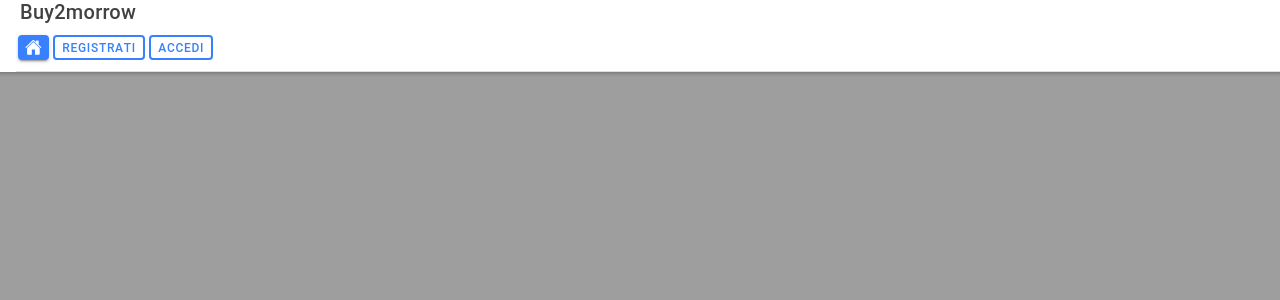
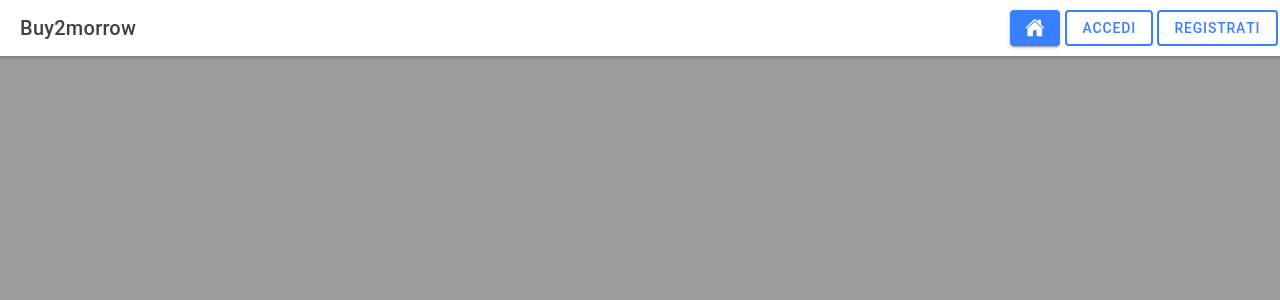
Before and after one commit to dariamaggi/BuyTomorrow, a React (Create React App) app: page /home in a window 1280 px wide. Shown: the top 300 px of the page. Built offline with nearby package versions, Linux system fonts and the light colour scheme.

Commit message:
added toolbar in row

```diff
--- a/src/components/ToolBar.tsx
+++ b/src/components/ToolBar.tsx
@@ -1,5 +1,5 @@
 import React from 'react';
-import {IonButton, IonItem, IonTitle, IonToolbar, IonIcon} from '@ionic/react';
+import {IonButton, IonRow, IonItem, IonTitle, IonToolbar, IonIcon} from '@ionic/react';
 
 
 interface ContainerProps { }
@@ -8,14 +8,16 @@ const ToolBar: React.FC<ContainerProps> = () => {
     return (
 
         <IonToolbar>
-            <IonTitle>Buy2morrow</IonTitle>
-            <IonItem>
+             <IonRow>
+            <IonTitle size="large">Buy2morrow</IonTitle>
                 <IonButton>
                     <IonIcon name="home"></IonIcon>
                 </IonButton>
+                <IonButton fill="outline" type="submit"  routerLink="/login">Accedi
+                </IonButton>
                 <IonButton fill="outline" type="submit" routerLink="/register">Registrati</IonButton>
-                <IonButton fill="outline" type="submit" routerLink="/login">Accedi</IonButton>
-            </IonItem>
+
+                </IonRow>
         </IonToolbar>
     );
 };
```
